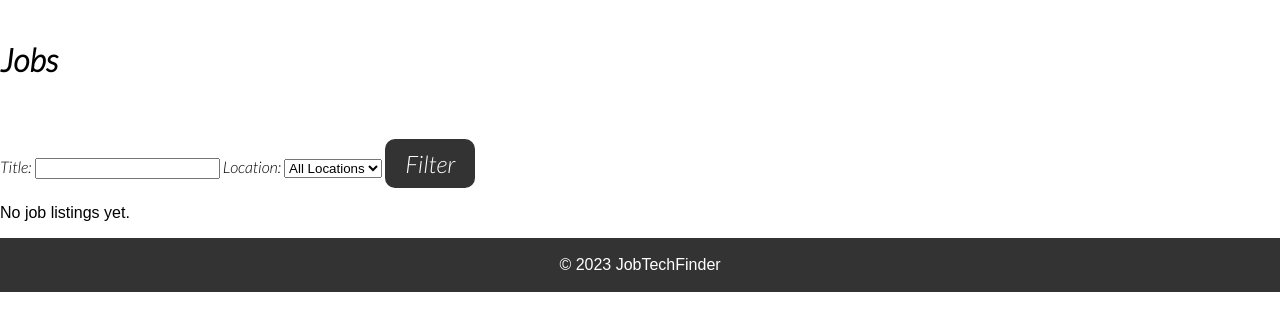
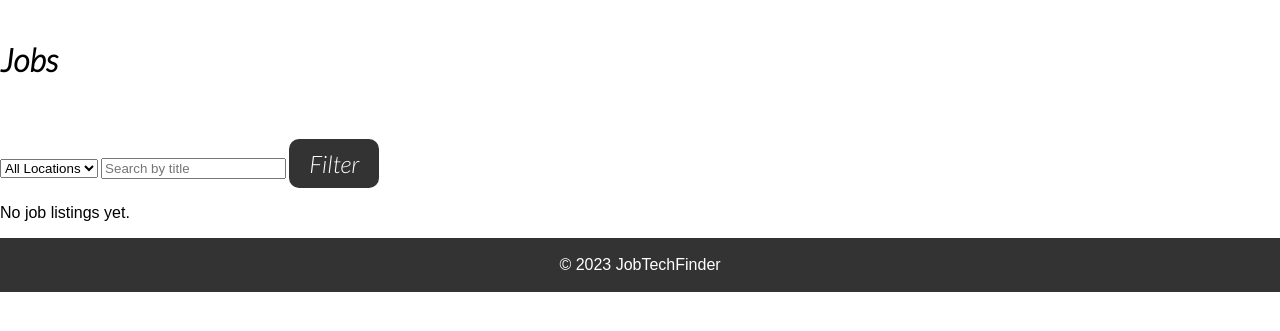
Before and after one commit to TopazAakal/JuniorTechFinder, a Django app: page /jobs/ in a window 1280 px wide. Shown: the part 49-380 px from the top of the page. Run offline with Django 4.2, Linux system fonts and the light colour scheme; data that the repository does not hold is empty; some web fonts are replaced.

Commit message:
BSPMC235-27

```diff
--- a/Recruiters/templates/jobList.html
+++ b/Recruiters/templates/jobList.html
@@ -7,15 +7,13 @@
 
 <!-- add a dropdown menu for selecting a location -->
 <form method="GET">
-    <label for="title">Title:</label>
-    <input type="text" name="title" value="{{ request.GET.title }}">
-    <label for="location">Location:</label>
     <select name="location">
         <option value="">All Locations</option>
         {% for location in locations %}
             <option value="{{ location }}">{{ location }}</option>
         {% endfor %}
     </select>
+    <input type="text" name="title" placeholder="Search by title">
     <button type="submit">Filter</button>
 </form>
 
```
